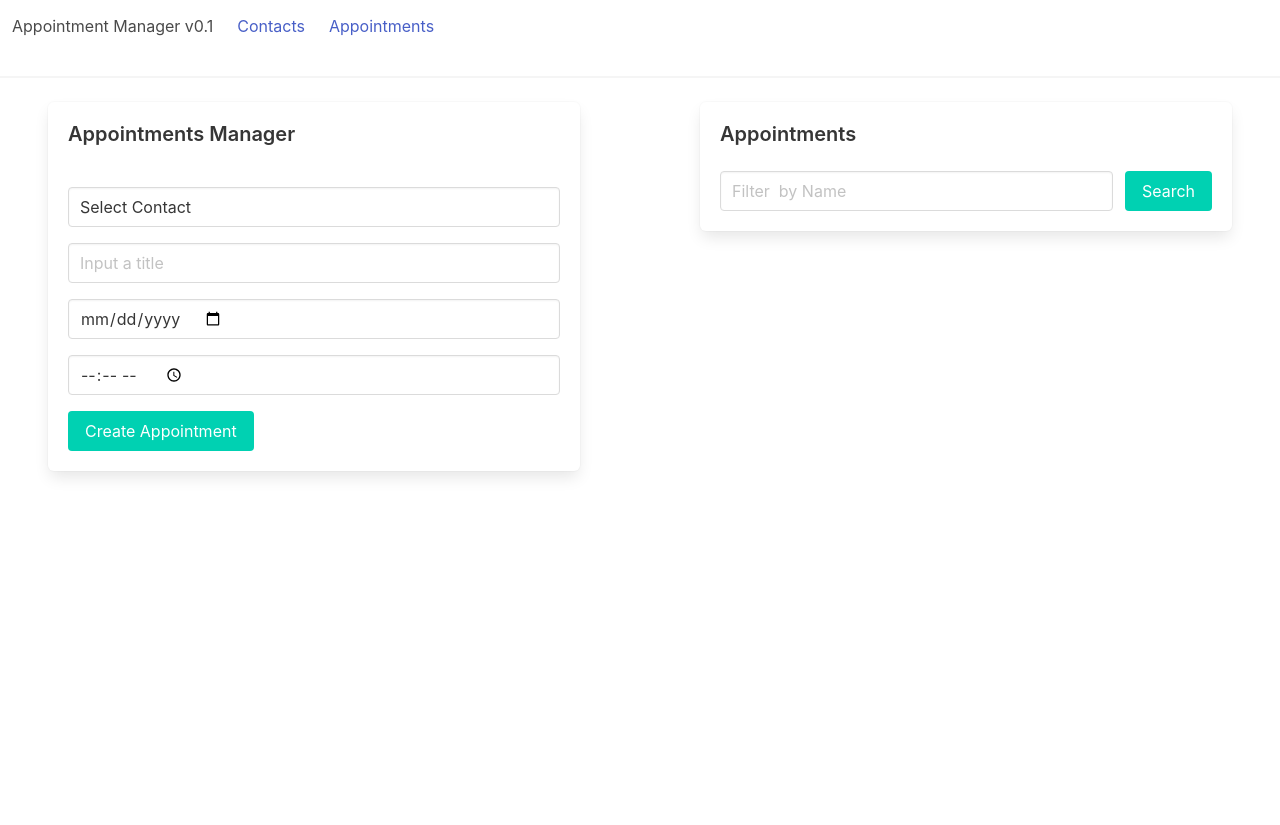
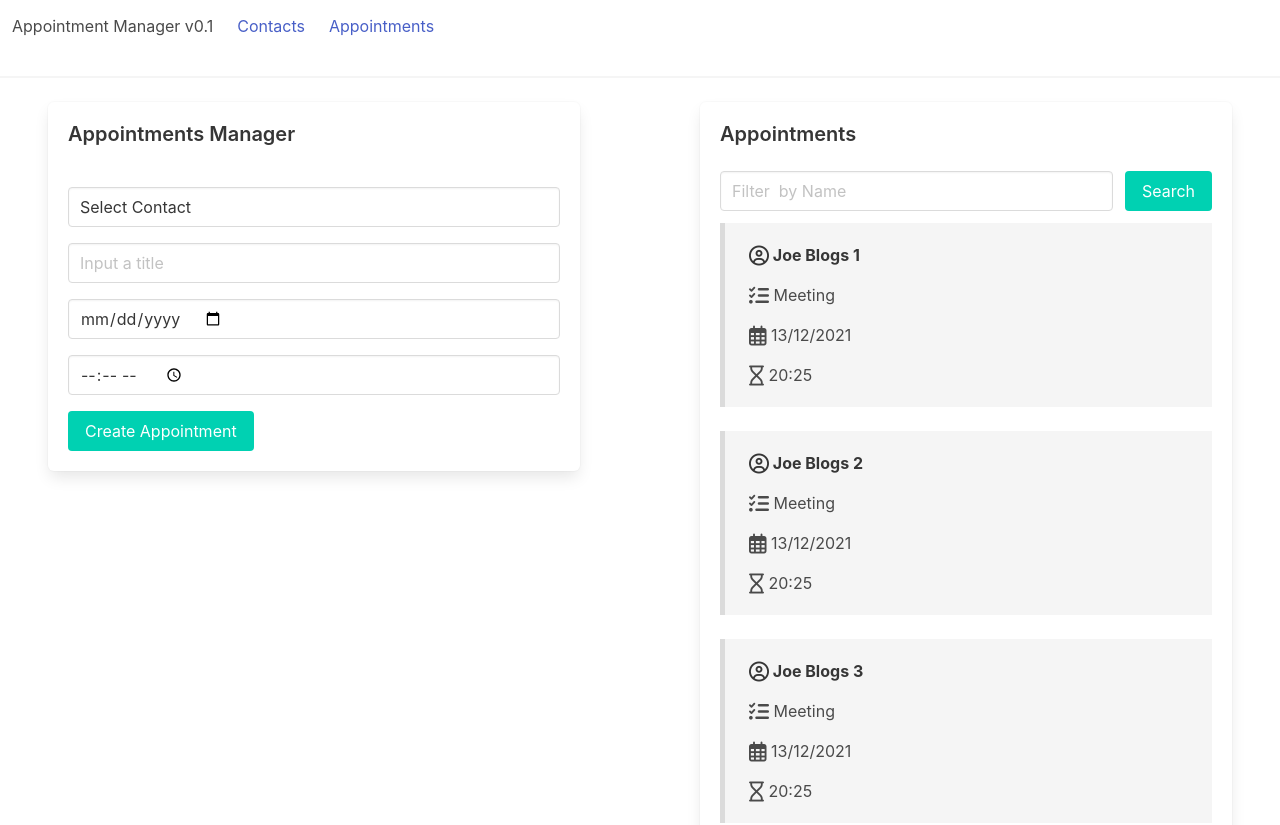
Before and after one commit to LozPilafas/appointment-manager, a React (Create React App) app: page /appointments in a window 1280 px wide. Shown: the top 825 px of the page. Before the commit the page ends 800 px from the top, so only its background shows below. Built offline with nearby package versions, Linux system fonts and the light colour scheme.

Commit message:
added sample appts to demostrate filter capability

```diff
--- a/src/App.js
+++ b/src/App.js
@@ -32,6 +32,37 @@
 
 ]
 
+const testDataAppoints=[
+  {contact:'Joe Blogs 1',
+  title:"Meeting",
+  date:'13/12/2021',
+  time:"20:25"
+
+},
+{contact:'Joe Blogs 2',
+title:"Meeting",
+date:'13/12/2021',
+time:"20:25"
+},
+{contact:'Joe Blogs 3',
+title:"Meeting",
+date:'13/12/2021',
+time:"20:25"
+},
+{contact:'Joe Blogs 4',
+title:"Meeting",
+date:'13/12/2021',
+time:"20:25"
+},
+{contact:'Joe Blogs 5',
+title:"Meeting",
+date:'13/12/2021',
+time:"20:25"
+},
+
+
+]
+
 
 
 
@@ -43,7 +74,7 @@
   })
   const [contacts,setContancts]=useState(testDataContacts)
   const [newAppoint,setNewAppoint]=useState({contact:"",title:"",date:"",time:""})
-  const [appointments,setAppointments]=useState([])
+  const [appointments,setAppointments]=useState(testDataAppoints)
   const [contactFilter,setContactFilter]=useState("")
   const [appointFilter,setAppointFilter]=useState("")
 
```
